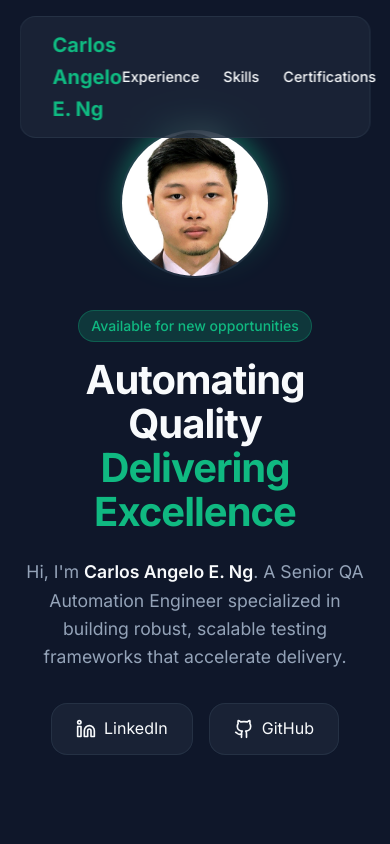
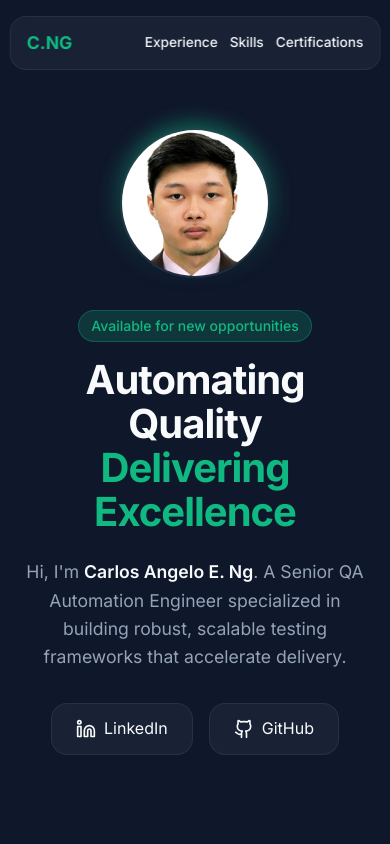
Before and after one commit to cng07/carlosng07, a React (Vite) app: page / in a window 390 px wide. Shown: the top 844 px of the page. Built offline with nearby package versions, Linux system fonts and the light colour scheme.

Commit message:
Fix mobile responsiveness: responsive header with name shortening

```diff
--- a/src/App.jsx
+++ b/src/App.jsx
@@ -27,13 +27,12 @@ const App = () => {
     return (
         <div className="portfolio">
             {/* Navigation */}
-            <nav className="glass" style={{
-                position: 'fixed', top: '1rem', left: '50%', transform: 'translateX(-50%)',
-                zIndex: 100, width: '90%', maxWidth: '800px', padding: '0.75rem 2rem',
-                display: 'flex', justifyContent: 'space-between', alignItems: 'center'
-            }}>
-                <span style={{ fontWeight: 700, fontSize: '1.25rem', color: 'var(--primary)' }}>Carlos Angelo E. Ng</span>
-                <div style={{ display: 'flex', gap: '1.5rem', fontSize: '0.9rem', fontWeight: 500 }}>
+            <nav className="glass nav-bar">
+                <div className="nav-logo">
+                    <span className="nav-logo-full">Carlos Angelo E. Ng</span>
+                    <span className="nav-logo-short">C.NG</span>
+                </div>
+                <div className="nav-links">
                     <a href="#experience">Experience</a>
                     <a href="#skills">Skills</a>
                     <a href="#certifications">Certifications</a>
--- a/src/index.css
+++ b/src/index.css
@@ -3,7 +3,8 @@
 :root {
   --background: #0f172a;
   --surface: rgba(30, 41, 59, 0.7);
-  --primary: #10b981; /* Emerald */
+  --primary: #10b981;
+  /* Emerald */
   --primary-glow: rgba(16, 185, 129, 0.2);
   --text-main: #f8fafc;
   --text-muted: #94a3b8;
@@ -25,7 +26,10 @@ body {
   overflow-x: hidden;
 }
 
-h1, h2, h3, h4 {
+h1,
+h2,
+h3,
+h4 {
   font-weight: 700;
   letter-spacing: -0.025em;
 }
@@ -79,6 +83,59 @@ a {
   border: 1px solid rgba(16, 185, 129, 0.3);
 }
 
+.nav-bar {
+  position: fixed;
+  top: 1rem;
+  left: 50%;
+  transform: translateX(-50%);
+  z-index: 1000;
+  width: 90%;
+  max-width: 800px;
+  padding: 0.75rem 1.5rem;
+  display: flex;
+  justify-content: space-between;
+  align-items: center;
+}
+
+.nav-logo {
+  font-weight: 700;
+  font-size: 1.1rem;
+  color: var(--primary);
+  white-space: nowrap;
+}
+
+.nav-links {
+  display: flex;
+  gap: 1.5rem;
+  font-size: 0.85rem;
+  font-weight: 500;
+}
+
+@media (max-width: 640px) {
+  .nav-bar {
+    padding: 0.75rem 1rem;
+    width: 95%;
+  }
+
+  .nav-logo-full {
+    display: none;
+  }
+
+  .nav-logo-short {
+    display: inline;
+  }
+
+  .nav-links {
+    gap: 0.75rem;
+  }
+}
+
+@media (min-width: 641px) {
+  .nav-logo-short {
+    display: none;
+  }
+}
+
 /* Scrollbar */
 ::-webkit-scrollbar {
   width: 8px;
```
